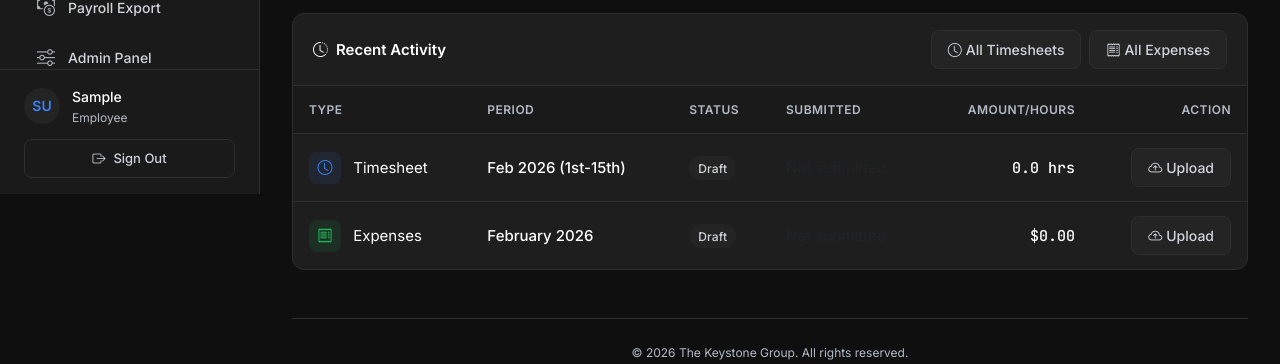
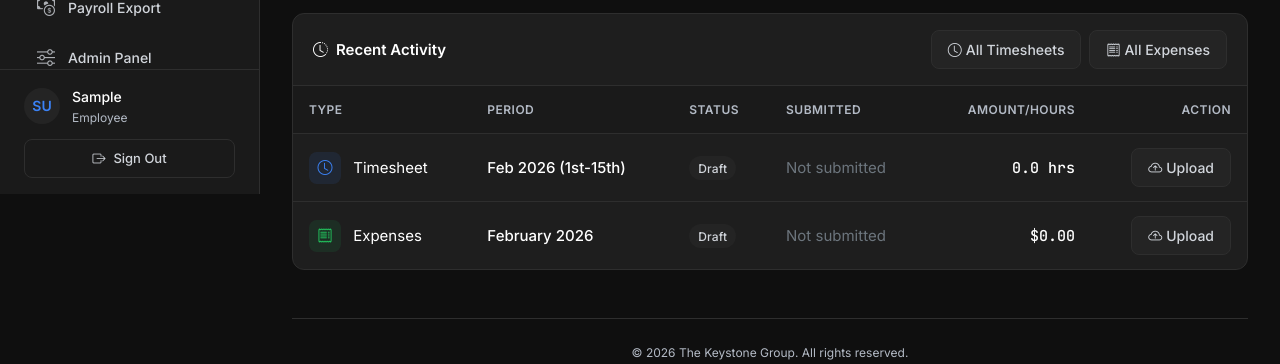
Before and after one commit to arvindjagdish1-cmd/TKG-Timesheets, a Django app: page / in a window 1280 px wide. Shown: the part 606-970 px from the top of the page. Run offline with Django 5.2, Linux system fonts and the light colour scheme; the visitor is signed in with stand-in values (Sample User, id 1); data comes from the database, SQL or seed files in the repository; data that the repository does not hold is empty; parts of the project's set-up code (start-up, migrations or seed data) failed here and were passed over.

Commit message:
Improve muted text contrast across pages

```diff
--- a/templates/base.html
+++ b/templates/base.html
@@ -61,6 +61,10 @@
             min-height: 100vh;
             font-size: 0.9375rem;
             line-height: 1.6;
+        }
+
+        .text-muted {
+            color: var(--ks-text-secondary) !important;
         }
 
         /* Sidebar navigation */
--- a/templates/timesheets/dashboard.html
+++ b/templates/timesheets/dashboard.html
@@ -305,7 +305,7 @@
                                 <td>
                                     <span class="badge-status badge-{{ ts.status|lower }}">{{ ts.get_status_display }}</span>
                                 </td>
-                                <td class="text-muted">{{ ts.submitted_at|date:"M j, Y"|default:"Not submitted" }}</td>
+                                <td class="text-secondary">{{ ts.submitted_at|date:"M j, Y"|default:"Not submitted" }}</td>
                                 <td class="text-end" style="font-family: var(--font-mono); font-weight: 500;">
                                     {{ ts.total_hours|floatformat:1 }} hrs
                                 </td>
@@ -338,7 +338,7 @@
                                 <td>
                                     <span class="badge-status badge-{{ er.status|lower }}">{{ er.get_status_display }}</span>
                                 </td>
-                                <td class="text-muted">{{ er.submitted_at|date:"M j, Y"|default:"Not submitted" }}</td>
+                                <td class="text-secondary">{{ er.submitted_at|date:"M j, Y"|default:"Not submitted" }}</td>
                                 <td class="text-end" style="font-family: var(--font-mono); font-weight: 500;">
                                     ${{ er.grand_total|floatformat:2 }}
                                 </td>
```
